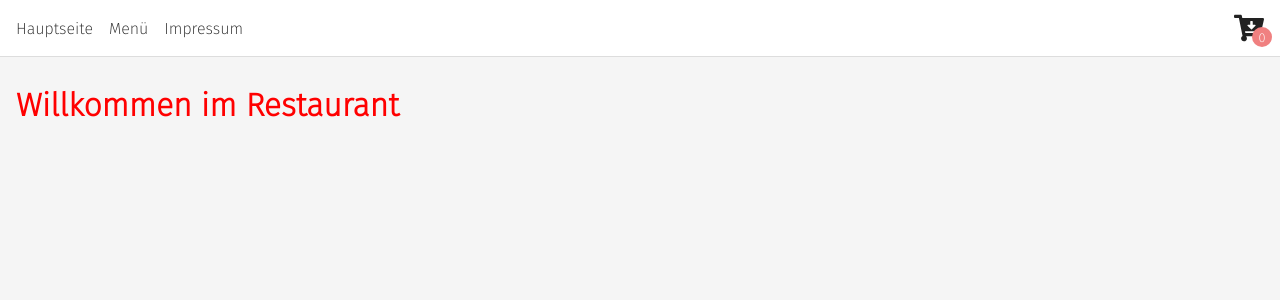
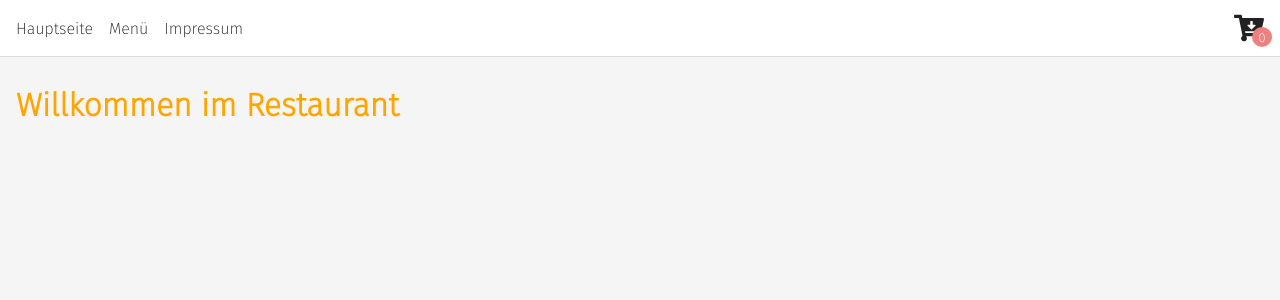
Before and after one commit to srutz/nextjs_restaurant, a Next.js app: page / in a window 1280 px wide. Shown: the top 300 px of the page. Built offline with nearby package versions, Linux system fonts and the light colour scheme.

Commit message:
use effect with useRef

```diff
--- a/src/app/page.tsx
+++ b/src/app/page.tsx
@@ -2,15 +2,16 @@
 import { PageContainer } from "@/components/PageContainer";
 import Image from "next/image"
 import Link from "next/link"
-import { useEffect } from "react"
+import {useEffect, useRef} from "react"
 
 export default function Home() {
+    const myref = useRef<HTMLHeadingElement>(null)
     console.log("RE-RENDER")
-    /* verwendung als "onMounted"-Callback */
     useEffect(() => {
         console.log("EFFECT")
-        const elem = document.querySelector(".c1") as HTMLElement
-        elem.style.color = "RED"
+        if (myref.current) {
+            myref.current.style.color = "orange"
+        }
         return () => {
         }
     })
@@ -18,7 +19,7 @@ export default function Home() {
     return (
         <PageContainer>
             <div className="column-container">
-                <h1 className="c1">Willkommen im Restaurant</h1>
+                <h1 ref={myref}>Willkommen im Restaurant</h1>
             </div>
         </PageContainer>
     )
```
